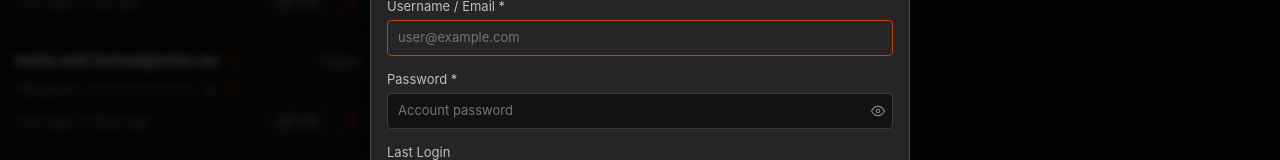
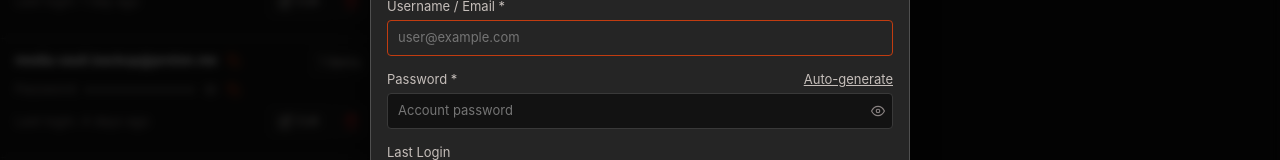
Before and after one commit to codewiththura/PikVault-Desktop, a React (Vite) app: page / in a window 1280 px wide. Both pictures are taken after a click on the button "New". Shown: the part 240-400 px from the top of the page. Built offline with nearby package versions, Linux system fonts and the light colour scheme.

Commit message:
feat: enable auto-generate password functionality for new account creation in AccountModal

```diff
--- a/src/components/accounts/AccountModal.tsx
+++ b/src/components/accounts/AccountModal.tsx
@@ -68,7 +68,7 @@ export const AccountModal: React.FC<AccountModalProps> = ({
     if (accountToEdit) {
       if (
         !confirm(
-          `Are you sure you want to update account "${username.trim()}"?`
+          `Are you sure you want to update account "${username.trim()}"?`,
         )
       ) {
         return;
@@ -92,16 +92,16 @@ export const AccountModal: React.FC<AccountModalProps> = ({
     }
   };
 
-  // const generatePassword = () => {
-  //   const chars =
-  //     "abcdefghijklmnopqrstuvwxyzABCDEFGHIJKLMNOPQRSTUVWXYZ0123456789!@#$%^&*()_+";
-  //   let res = "";
-  //   for (let i = 0; i < 14; i++) {
-  //     res += chars.charAt(Math.floor(Math.random() * chars.length));
-  //   }
-  //   setPassword(res);
-  //   setShowPassword(true);
-  // };
+  const generatePassword = () => {
+    const chars =
+      "abcdefghijklmnopqrstuvwxyzABCDEFGHIJKLMNOPQRSTUVWXYZ0123456789!@#$%^&*()_+";
+    let res = "";
+    for (let i = 0; i < 14; i++) {
+      res += chars.charAt(Math.floor(Math.random() * chars.length));
+    }
+    setPassword(res);
+    setShowPassword(true);
+  };
 
   return (
     <Modal
@@ -148,19 +148,21 @@ export const AccountModal: React.FC<AccountModalProps> = ({
             }}
           >
             <label className="form-label">Password *</label>
-            {/* <button
+            {!accountToEdit && (
+              <button
                 type="button"
                 onClick={generatePassword}
                 style={{
-                background: 'transparent',
-                border: 'none',
-                color: 'var(--text-secondary)',
-                cursor: 'pointer',
-                textDecoration: 'underline',
+                  background: "transparent",
+                  border: "none",
+                  color: "var(--text-secondary)",
+                  cursor: "pointer",
+                  textDecoration: "underline",
                 }}
               >
                 Auto-generate
-            </button> */}
+              </button>
+            )}
           </div>
           <div
             style={{
```
Lines whose indentation alone changed are shown as unchanged.
